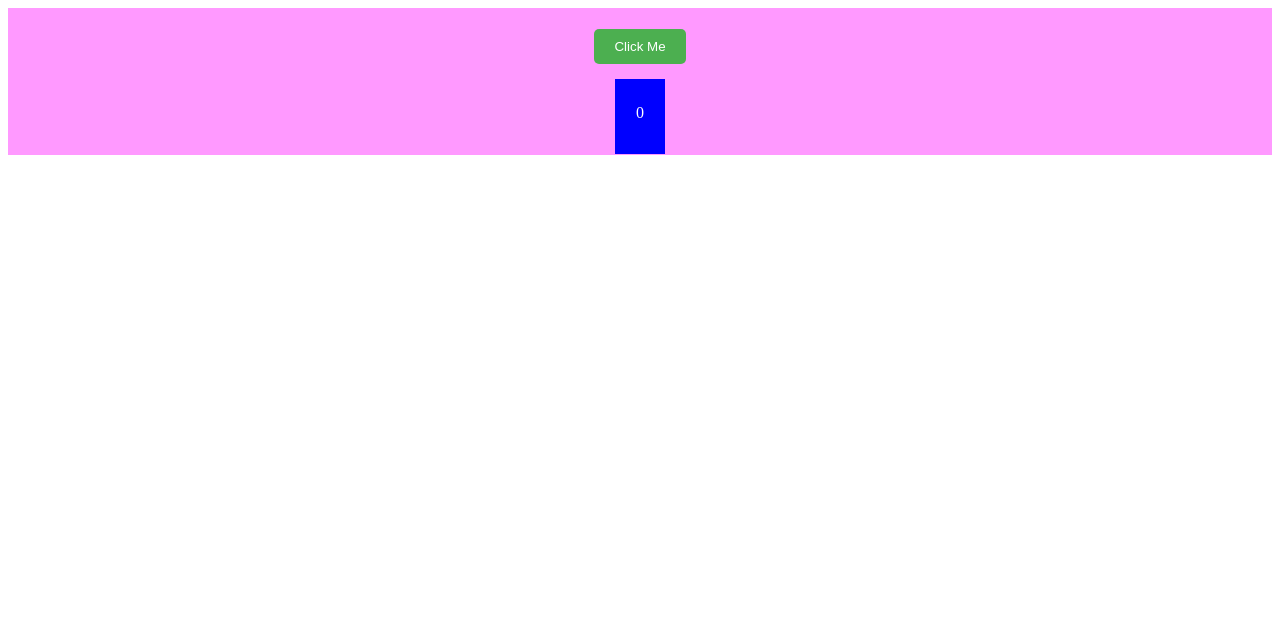
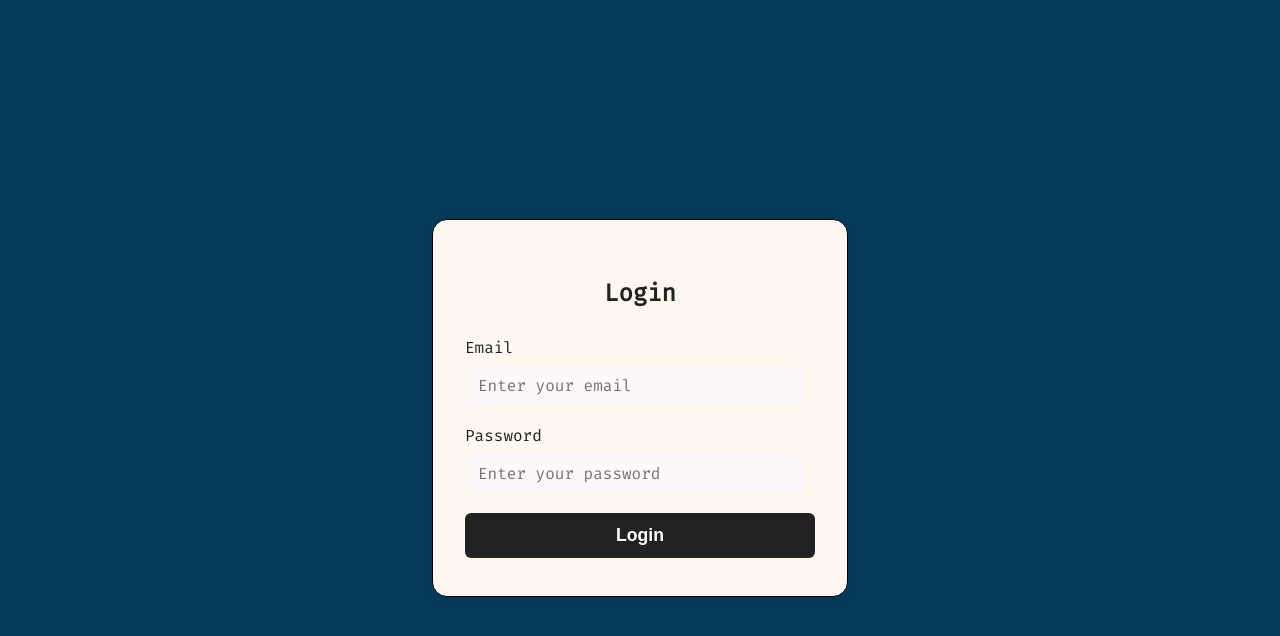
Before and after one commit to Heet-P/Practical-3, a plain HTML site: page index.html in a window 1280 px wide. Drawn offline with Linux system fonts and the light colour scheme.

Commit message:
Added files

```diff
--- a/index.html
+++ b/index.html
@@ -1,36 +1,22 @@
 <!DOCTYPE html>
-<html>
+<html lang="en">
 <head>
-        <meta charset="utf-8">
-        <meta http-equiv="X-UA-Compatible" content="IE=edge">
-        <title>Calculator</title>
-        <meta name="description" content="">
-        <meta name="viewport" content="width=device-width, initial-scale=1">
+    <meta charset="UTF-8">
+    <meta name="viewport" content="width=device-width, initial-scale=1.0">
+    <title>Login - EXPERIMENT_3</title>
+    <link href="https://fonts.googleapis.com/css2?family=Fira+Code&display=swap" rel="stylesheet">
     <link rel="stylesheet" href="style.css">
 </head>
 <body>
-        <div class="Calculator">
-            <div class = button-container>
-                <button class="button" onclick="myFunc()">Click Me</button>
+    <div class="login-container">
+        <h2>Login</h2>
+        <form action="prank.html" method="get" autocomplete="off">
+            <label for="email">Email</label>
+            <input type="email" id="email" name="email" required placeholder="Enter your email">
+            <label for="password">Password</label>
+            <input type="password" id="password" name="password" required placeholder="Enter your password">
+            <button type="submit">Login</button>
+        </form>
     </div>
-            <div class="counter-box">
-                <span id="counter">0</span>
-            </div>
-        </div>
-        <script>
-            let count = 0;
-            function display() {
-                document.getElementById("counter").innerText = count;
-            }
-            function myFunc() {
-                count++;
-                if(count == 10)
-                {
-                    alert("You have clicked 10 times!");
-                    count = 0;
-                }
-                display();
-            }
-        </script>
 </body>
 </html>
--- a/style.css
+++ b/style.css
@@ -1,36 +1,59 @@
-.Calculator {
-    background-color: #f9f;
-    display: grid;
-    justify-items: center;
-    gap: 15px;
-    padding: 1px;
-}
-
-.button-container {
-    display: flex;
-    justify-content: center;
-    margin-top: 20px;
-}
-
-.button {
-    background-color: #4CAF50;
-    color: white;
-    padding: 10px 20px;
-    border: black;
-    border-radius: 5px;
-    cursor: pointer;
-}
-.button:hover {
-    background-color: #455049;
-}
-
-.counter-box{
-    background-color: blue;
-    color: white;
-    font: 20px;
-    height: 50px;
-    width: 50px;
-    text-align: center;
-    padding-top: 25px;
-
-}
+    body {
+        display: flex;
+        align-items: center;
+        justify-content: center;
+        min-height: 100vh;
+        background: #043c5a;
+        font-family: 'Fira Code', monospace;
+    }
+    .login-container {
+        background: #FFF8F0;
+        padding: 38px 32px;
+        border-radius: 15px;
+        box-shadow: 0 2px 16px rgba(0,0,0,0.08);
+        max-width: 350px;
+        width: 100%;
+        border: 1.5px solid black;
+    }
+    .login-container h2 {
+        text-align: center;
+        color: #222;
+        margin-bottom: 28px;
+    }
+    .login-container label {
+        display: block;
+        margin-bottom: 6px;
+        color: #222;
+        font-weight: 500;
+    }
+    .login-container input {
+        width: 90%;
+        padding: 10px 12px 10px 12px;
+        margin-bottom: 18px;
+        border: 1px solid #FFF8F0;
+        border-radius: 6px;
+        font-size: 1rem;
+        font-family: inherit;
+        background: #FFF8F9;
+        color: #222;
+    }
+    .login-container input:focus {
+        outline: 2px solid #222;
+        border-color: #222;
+    }
+    .login-container button {
+        width: 100%;
+        padding: 12px;
+        background: #222;
+        color: #fff;
+        border: none;
+        border-radius: 6px;
+        font-size: 1.1rem;
+        cursor:pointer;
+        transition: background 0.2s, color 0.2s;
+        font-weight: 600;
+    }
+    .login-container button:hover {
+        background: #444;
+        color: #fff;
+    }
```
Also changed, not shown: prank.html (added, +19 -0 lines). Lines whose indentation alone changed are shown as unchanged.
